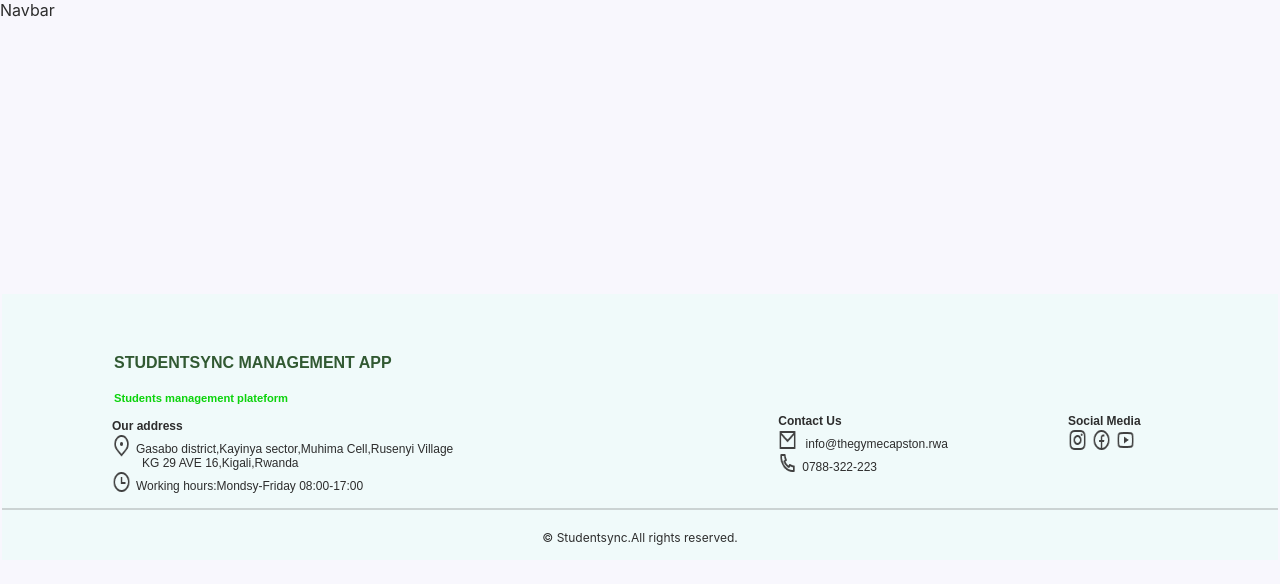
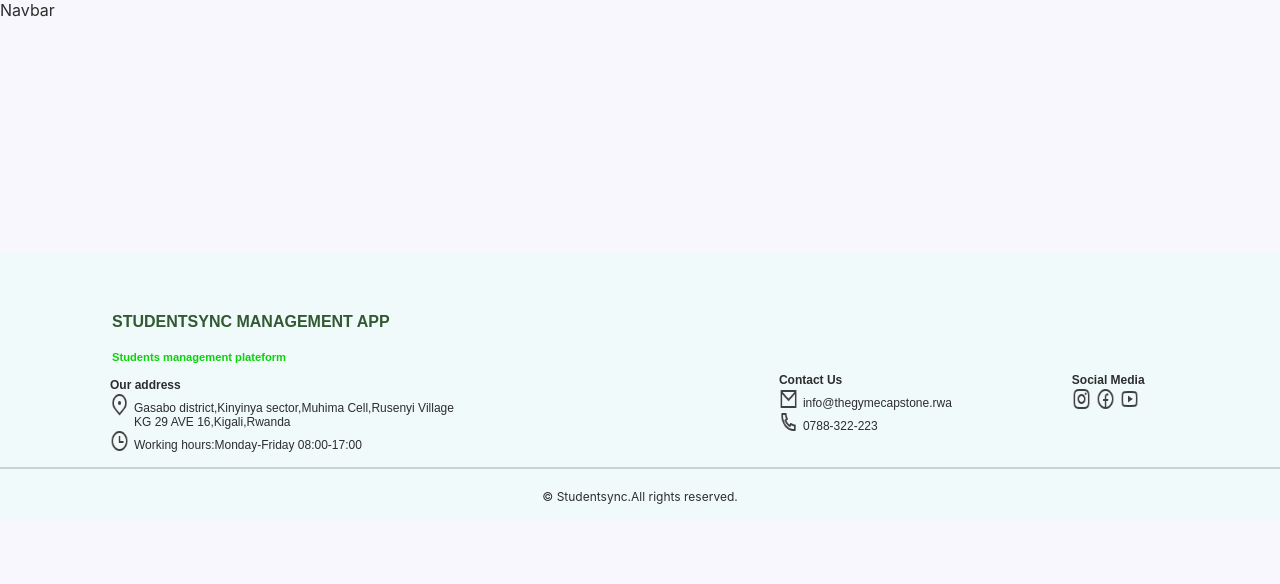
Before and after one commit to albert-byiringiro/studentsync-frontend-crimson, a React (Vite) app: page / in a window 1280 px wide. Shown: the top 584 px of the page. Built offline with nearby package versions, Linux system fonts and the light colour scheme.

Commit message:
feat: removal of unnecessary mark up

```diff
--- a/src/App.jsx
+++ b/src/App.jsx
@@ -9,9 +9,10 @@ const App = () => {
     <Router>
       <div className="app-container">
         <Navbar />
+        <Home />
         <main className="main-content">
           <Routes>
-            <Route path="/" element={<Home />} />
+            <Route path="/" />
           </Routes>
         </main>
       </div>
--- a/src/components/Footer.jsx
+++ b/src/components/Footer.jsx
@@ -1,4 +1,3 @@
-import { FunctionsError } from "@supabase/supabase-js";
 import React from "react";
 function Footer() {
   return (
@@ -12,42 +11,38 @@ function Footer() {
           <b className="our">Our address</b>
 
           <p>
-            {" "}
             <img
               src="src/assets/location.png"
               alt="location photo"
               className="Image"
             />
-            Gasabo district,Kayinya sector,Muhima Cell,Rusenyi Village
+            Gasabo district,Kinyinya sector,Muhima Cell,Rusenyi Village
             <p className="gasabo"> KG 29 AVE 16,Kigali,Rwanda</p>
           </p>
           <p className="working">
-            {" "}
             <img
               src="src/assets/Duration.png"
               alt="Working-duration"
               className="Image"
             />
-            Working hours:Mondsy-Friday 08:00-17:00
+            Working hours:Monday-Friday 08:00-17:00
           </p>
         </div>
 
         <div className="contact-us">
           <b>Contact Us</b>
           <p>
-            <img src="src/assets/Email.png" alt="Email" className="Image" />{" "}
-            info@thegymecapston.rwa
+            <img src="src/assets/Email.png" alt="Email" className="Image" />
+            info@thegymecapstone.rwa
           </p>
           <p>
-            {" "}
             <img src="src/assets/Phone.png" alt="Phone" className="Image" />
             0788-322-223
           </p>
         </div>
         <div className="social-media">
           <p>
-            {" "}
-            <b>Social Media</b>{" "}
+            <b>Social Media</b>
           </p>
 
           <img
--- a/src/index.css
+++ b/src/index.css
@@ -1,15 +1,12 @@
 .foot{
-  margin-top:282px;
-  margin-left:-70px ;
-  margin-right:-70px;
-  background-color: rgb(240, 250, 250);
+  margin-top:273px;
+  background-color: hsl(180, 50%, 96%);
   display: block;
 }
 .our-address{
   font-family:Arial, sans-serif;
   font-size: 0.75em;
   padding: 15px;
-  border: 1px;
   margin-left:95px;
 }
 
@@ -17,31 +14,26 @@
   font-family:Arial, sans-serif;
   font-size: 0.75em;
   padding: 10px;
-  border: 1px;
    margin-left:300px;
 }
 .social-media{
   font-family:Arial, sans-serif;
   font-size: 0.75em;
   padding: 10px;
-  border: 1px;
    margin-left:100px;
 }
 .p1{
   font-family:Arial;
   font-size: 1em;
-  border: 1px;
   color:rgba(2, 50, 1, 0.804);
 }
 .p2{
   font-family:Arial;
   font-size: 0.7em;
-  padding:0px;
   color: rgb(11, 211, 11);
 
 }
 .hed h1, .hed h4 {
-  margin: 0;
     margin-left:112px;
     margin-top:-40px;
     padding-top:60px;
@@ -56,16 +48,14 @@
    }
    .home{
    display: flex;
-   padding-bottom: 0px;
-   padding-top:0px;
+
    }
    .Image{
 width: 24px;
 height: 24px;
-margin: 0;
 padding-right:5px;
 margin-bottom:-4px;
    }
    .gasabo{
-    margin-left:30px;
+    margin-left:24px;
    }
```
